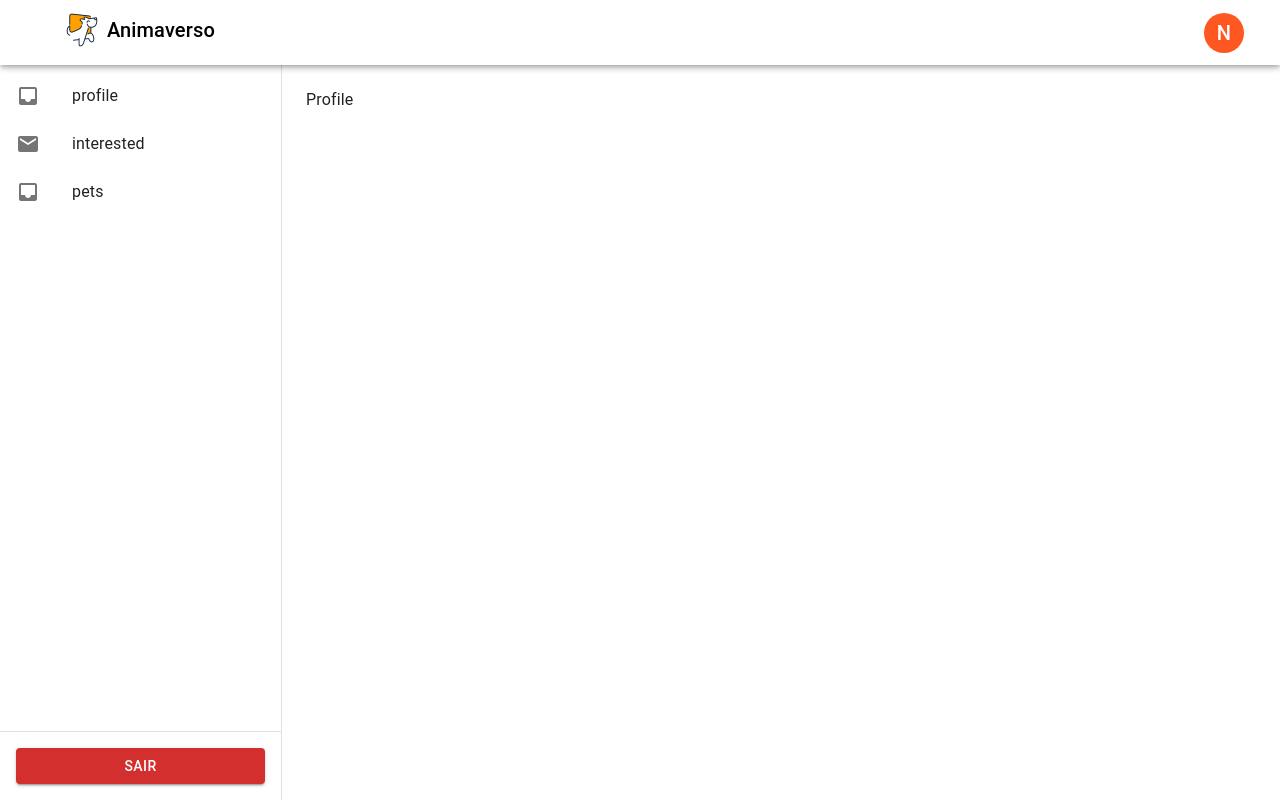
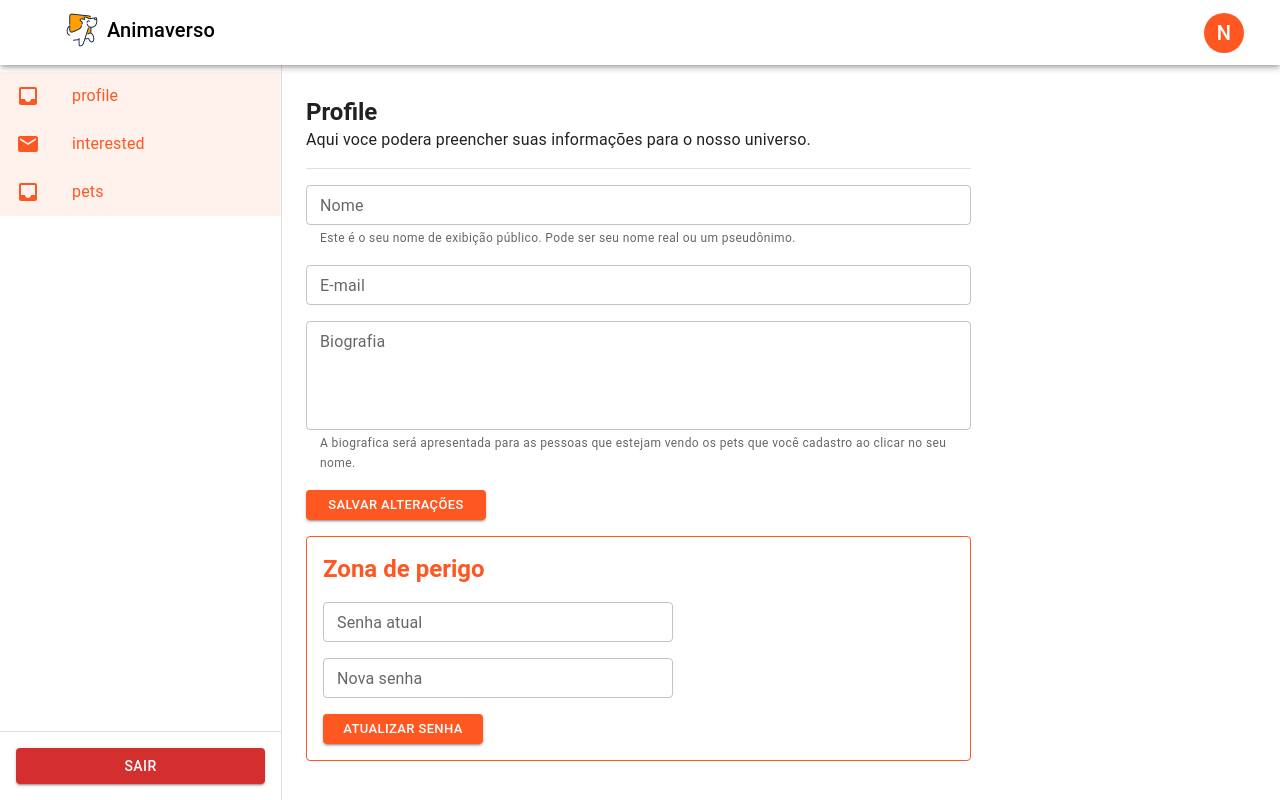
Before and after one commit to Animaversos/Animaverso, a React (Vite) app: page /settings/profile in a window 1280 px wide. Built offline with nearby package versions, Linux system fonts and the light colour scheme.

Commit message:
FEAT: Tela de perfil

```diff
--- a/src/layout/settingsLayout/index.jsx
+++ b/src/layout/settingsLayout/index.jsx
@@ -56,7 +56,18 @@ export default function SettingsLayout() {
                         <List>
                             {['profile', 'interested', 'pets'].map((text, index) => (
                                 <ListItem key={text} disablePadding>
-                                    <ListItemButton onClick={() => navigate(`settings/${text}`)}>
+                                    <ListItemButton selected={true} onClick={() => navigate(`settings/${text}`)}
+                                                    sx={{
+                                                        "&.Mui-selected": {
+                                                            ".MuiListItemText-primary": {
+                                                                color: "var(--primary)",
+                                                            },
+                                                            ".MuiListItemIcon-root": {
+                                                                color: "var(--primary)",
+                                                            },
+                                                        },
+                                                    }}
+                                    >
                                         <ListItemIcon>
                                             {index % 2 === 0 ? <Inbox/> : <Mail/>}
                                         </ListItemIcon>
--- /dev/null
+++ b/src/main.css
@@ -0,0 +1,3 @@
+:root {
+    --primary: #ff5722;
+}
--- /dev/null
+++ b/src/pages/interessados/index.jsx
@@ -0,0 +1,7 @@
+export default function InteressadosPage() {
+    return (
+        <div>
+            <h1>Interessados</h1>
+        </div>
+    )
+}
--- /dev/null
+++ b/src/pages/pets/index.jsx
@@ -0,0 +1,7 @@
+export default function PetsPage() {
+    return (
+        <div>
+            <h1>pets</h1>
+        </div>
+    )
+}
--- /dev/null
+++ b/src/pages/profile/index.jsx
@@ -0,0 +1,42 @@
+import {Divider, TextField} from "@mui/material";
+import Button from "@mui/material/Button";
+import Box from "@mui/material/Box";
+import Typography from "@mui/material/Typography";
+
+export default function ProfilePage() {
+    return (
+        <Box sx={{display: 'flex', flexDirection: 'column', justifyContent: 'space-around', height: '100%', width: '70%'}}>
+            <Box>
+                <Typography variant="h5" fontWeight={"bold"}>Profile</Typography>
+                <Typography variant="p">Aqui voce podera preencher suas informações para o nosso universo.</Typography>
+            </Box>
+            <Divider/>
+            <Box sx={{display: 'grid', gap: 2}}>
+                <TextField label={"Nome"}
+                           fullWidth
+                           helperText={"Este é o seu nome de exibição público. Pode ser seu nome real ou um pseudônimo."}
+                           size="small"
+                />
+                <TextField label={"E-mail"} fullWidth size="small"/>
+                <TextField
+                    id="outlined-multiline-flexible"
+                    label="Biografia"
+                    size="small"
+                    multiline
+                    rows={4}
+                    fullWidth
+                    helperText={"A biografica será apresentada para as pessoas que estejam vendo os pets que você cadastro ao clicar no seu nome."}
+                />
+                <Button variant={"contained"} sx={{width: '180px'}} size="small">Salvar alterações</Button>
+            </Box>
+
+
+            <Box sx={{display: 'flex', flexDirection: 'column', border: '1px solid var(--primary)', gap: 2, padding: 2, borderRadius: 1}}>
+                <Typography variant="h5" fontWeight="bold" color="primary">Zona de perigo</Typography>
+                <TextField label={"Senha atual"} size="small" sx={{width: '350px'}}/>
+                <TextField label={"Nova senha"} size="small" sx={{width: '350px'}}/>
+                <Button variant={"contained"} sx={{width: '160px'}} size="small">Atualizar senha</Button>
+            </Box>
+        </Box>
+    )
+}
```
Also changed, not shown: src/main.jsx (+8 -7 lines), src/routes/index.jsx (+7 -3 lines).
